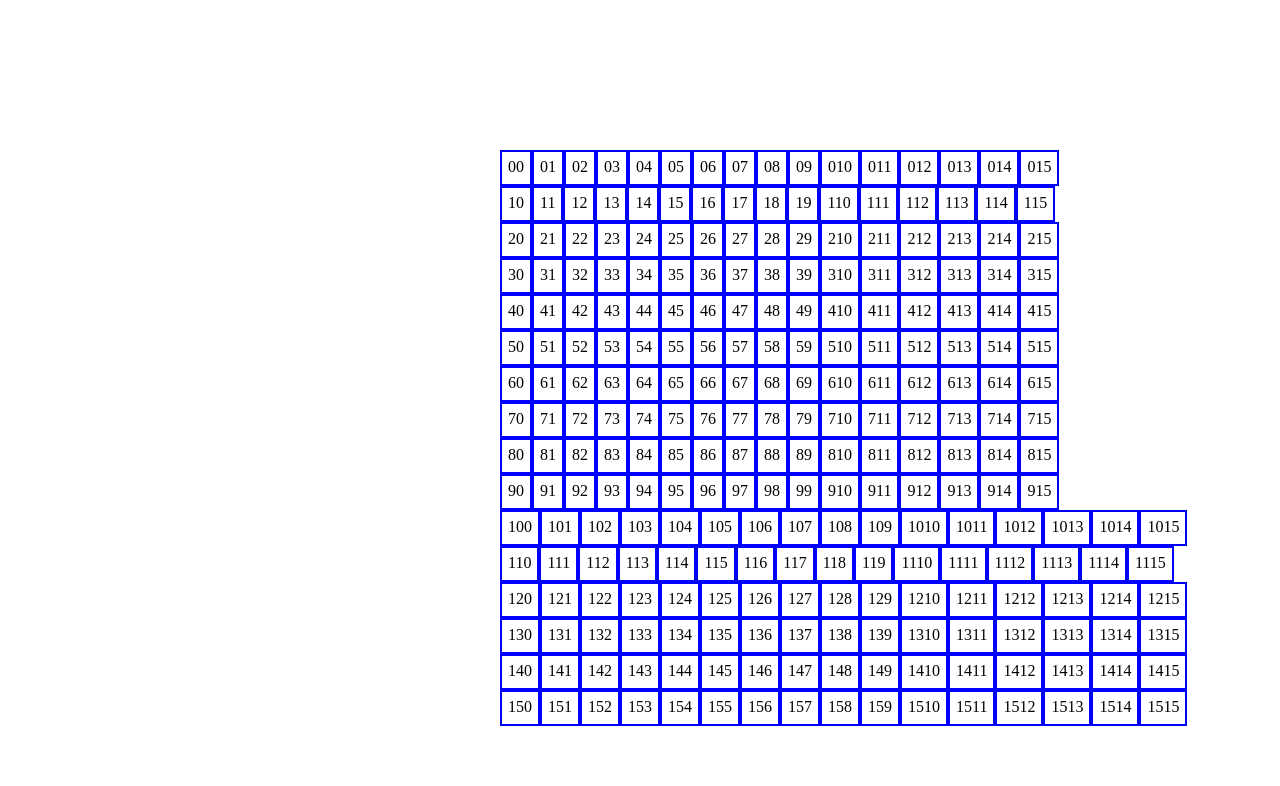
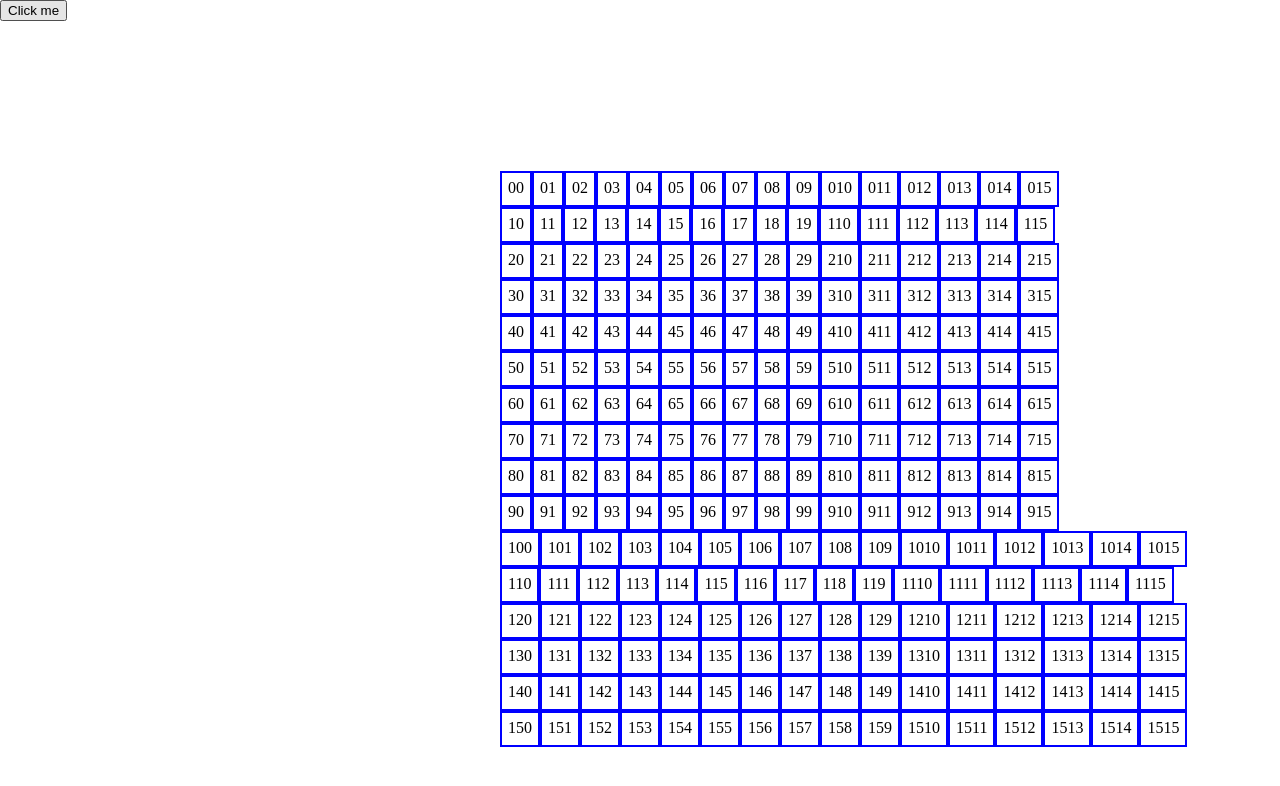
Before and after one commit to VNfifty50/etch-a-sketch, a plain HTML site: page index.html in a window 1280 px wide. Drawn offline with Linux system fonts and the light colour scheme.

Commit message:
button added

```diff
--- a/index.html
+++ b/index.html
@@ -7,6 +7,7 @@
         <script src="script.js" defer></script>
     </head>
     <body>
+        <button id="btn">Click me</button>
         <div class="container"></div>
     </body>
 </html>
```
